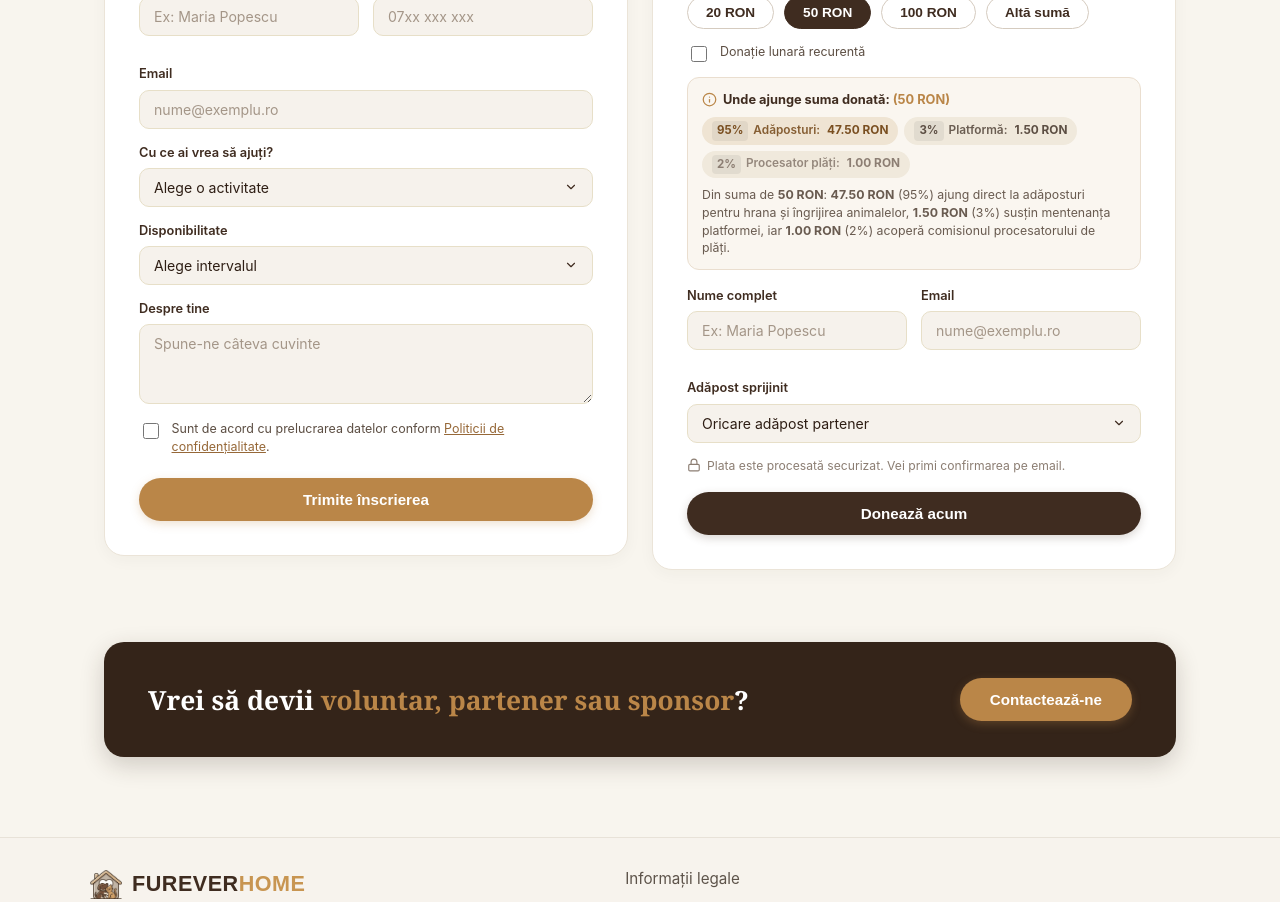
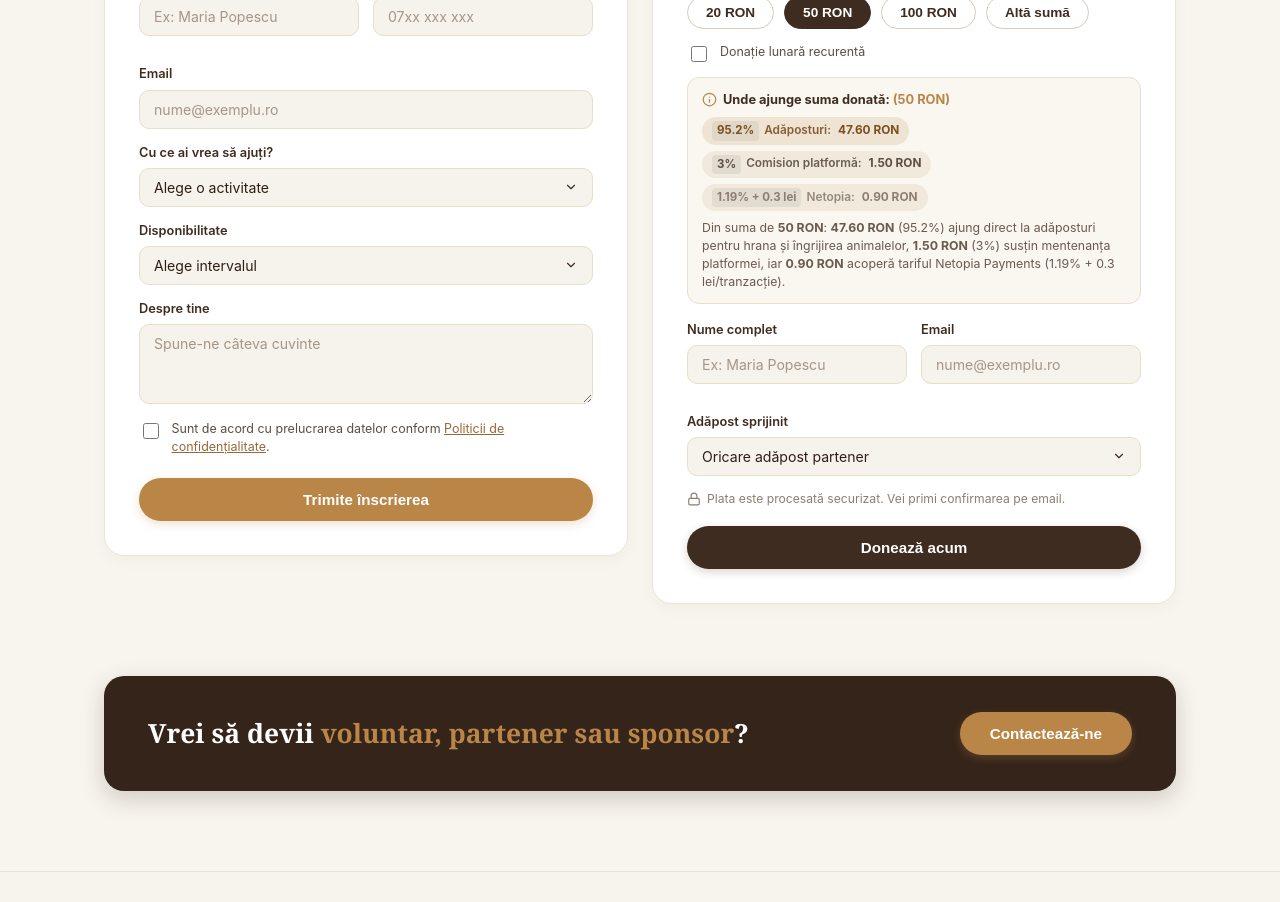
Before and after one commit to Fur-Ever-Home/FurEverHome-FE, a React (Vite) app: page /colaborari in a window 1280 px wide. Shown: the part 1960-2862 px from the top of the page. Built offline with nearby package versions, Linux system fonts and the light colour scheme; no server answers; a web font is replaced by a local one.

Commit message:
Calcul exact pentru tarif Netopia Payments (1.19 la suta plus 0.3 lei) si comision platforma 3 la suta

```diff
--- a/src/colaborariTranslations.ts
+++ b/src/colaborariTranslations.ts
@@ -110,6 +110,7 @@ export interface ColaborariTranslationKeys {
   donTransparencyShelters: string;
   donTransparencyPlatform: string;
   donTransparencyFees: string;
+  donTransparencyNetopiaFormula: string;
   donTransparencyDesc: string;
   donLabelShelter: string;
   donShelterAny: string;
@@ -239,9 +240,10 @@ export const colaborariTranslations: {
     donRecurringCheckbox: "Donație lunară recurentă",
     donTransparencyTitle: "Unde ajunge suma donată:",
     donTransparencyShelters: "Adăposturi",
-    donTransparencyPlatform: "Platformă",
-    donTransparencyFees: "Procesator plăți",
-    donTransparencyDesc: "95% din sumă merge direct către hrană și îngrijire în adăposturi, 3% susține mentenanța platformei, iar 2% acoperă comisionul procesatorului de plăți securizate.",
+    donTransparencyPlatform: "Comision platformă",
+    donTransparencyFees: "Netopia Payments",
+    donTransparencyNetopiaFormula: "1.19% + 0.3 lei",
+    donTransparencyDesc: "Cea mai mare parte din sumă (~95%) ajunge direct la adăposturi pentru hrana și îngrijirea animalelor, 3% susține mentenanța platformei, iar tariful Netopia este de 1.19% + 0.3 lei per tranzacție.",
     donLabelShelter: "Adăpost sprijinit",
     donShelterAny: "Oricare adăpost partener",
     donSecurityNote: "Plata este procesată securizat. Vei primi confirmarea pe email.",
@@ -365,9 +367,10 @@ export const colaborariTranslations: {
     donRecurringCheckbox: "Monthly recurring donation",
     donTransparencyTitle: "Where your donation goes:",
     donTransparencyShelters: "Shelters",
-    donTransparencyPlatform: "Platform",
-    donTransparencyFees: "Payment fees",
-    donTransparencyDesc: "95% of your donation goes directly towards food and medical care in shelters, 3% supports platform maintenance, and 2% covers secure payment processing fees.",
+    donTransparencyPlatform: "Platform fee",
+    donTransparencyFees: "Netopia Payments",
+    donTransparencyNetopiaFormula: "1.19% + 0.3 RON",
+    donTransparencyDesc: "The vast majority (~95%) goes directly to shelters for animal care and food, 3% supports platform maintenance, and Netopia transaction fee is 1.19% + 0.3 RON per transaction.",
     donLabelShelter: "Supported shelter",
     donShelterAny: "Any partner shelter",
     donSecurityNote: "Payment is securely processed. You will receive email confirmation.",
--- a/src/pages/Colaborari.tsx
+++ b/src/pages/Colaborari.tsx
@@ -73,7 +73,10 @@ export default function Colaborari() {
   });
   const [donSubmitted, setDonSubmitted] = useState(false);
 
-  // Calcul dinamic procente donație (95% adăposturi, 3% comision platformă, 2% procesator plăți)
+  // Calcul dinamic donație conform tarifelor exacte:
+  // - Netopia Payments: 1.19% + 0.30 RON per tranzacție
+  // - Comision platformă: 3%
+  // - Adăposturi: Restul sumei donate (aprox. 95%)
   const currentTotalAmount =
     selectedAmount === 'custom'
       ? parseFloat(customAmount) > 0
@@ -81,9 +84,27 @@ export default function Colaborari() {
         : 0
       : selectedAmount;
 
-  const shelterVal = (currentTotalAmount * 0.95).toFixed(2);
-  const platformVal = (currentTotalAmount * 0.03).toFixed(2);
-  const feeVal = (currentTotalAmount * 0.02).toFixed(2);
+  const netopiaFee =
+    currentTotalAmount > 0
+      ? Math.round((currentTotalAmount * 0.0119 + 0.3) * 100) / 100
+      : 0;
+  const platformFee =
+    currentTotalAmount > 0
+      ? Math.round(currentTotalAmount * 0.03 * 100) / 100
+      : 0;
+  const shelterAmount =
+    currentTotalAmount > 0
+      ? Math.max(0, Math.round((currentTotalAmount - netopiaFee - platformFee) * 100) / 100)
+      : 0;
+
+  const shelterPct =
+    currentTotalAmount > 0
+      ? ((shelterAmount / currentTotalAmount) * 100).toFixed(1)
+      : '95.2';
+
+  const shelterVal = shelterAmount.toFixed(2);
+  const platformVal = platformFee.toFixed(2);
+  const feeVal = netopiaFee.toFixed(2);
 
   const scrollToSection = (id: string) => {
     const el = document.getElementById(id);
@@ -508,30 +529,30 @@ export default function Colaborari() {
                     </div>
                     <div className="colab-transparency-pills">
                       <div className="colab-transparency-pill shelter">
-                        <span className="colab-pill-pct">95%</span>
+                        <span className="colab-pill-pct">{currentTotalAmount > 0 ? `${shelterPct}%` : '~95%'}</span>
                         <span className="colab-pill-label">{t.donTransparencyShelters}:</span>
-                        <span className="colab-pill-amount">{currentTotalAmount > 0 ? `${shelterVal} RON` : '95%'}</span>
+                        <span className="colab-pill-amount">{currentTotalAmount > 0 ? `${shelterVal} RON` : ''}</span>
                       </div>
                       <div className="colab-transparency-pill platform">
                         <span className="colab-pill-pct">3%</span>
                         <span className="colab-pill-label">{t.donTransparencyPlatform}:</span>
-                        <span className="colab-pill-amount">{currentTotalAmount > 0 ? `${platformVal} RON` : '3%'}</span>
+                        <span className="colab-pill-amount">{currentTotalAmount > 0 ? `${platformVal} RON` : ''}</span>
                       </div>
                       <div className="colab-transparency-pill fee">
-                        <span className="colab-pill-pct">2%</span>
-                        <span className="colab-pill-label">{t.donTransparencyFees}:</span>
-                        <span className="colab-pill-amount">{currentTotalAmount > 0 ? `${feeVal} RON` : '2%'}</span>
+                        <span className="colab-pill-pct">{t.donTransparencyNetopiaFormula}</span>
+                        <span className="colab-pill-label">Netopia:</span>
+                        <span className="colab-pill-amount">{currentTotalAmount > 0 ? `${feeVal} RON` : ''}</span>
                       </div>
                     </div>
                     <p className="colab-transparency-desc">
                       {currentTotalAmount > 0 ? (
                         lang === 'ro' ? (
                           <>
-                            Din suma de <strong>{currentTotalAmount} RON</strong>: <strong>{shelterVal} RON</strong> (95%) ajung direct la adăposturi pentru hrana și îngrijirea animalelor, <strong>{platformVal} RON</strong> (3%) susțin mentenanța platformei, iar <strong>{feeVal} RON</strong> (2%) acoperă comisionul procesatorului de plăți.
+                            Din suma de <strong>{currentTotalAmount} RON</strong>: <strong>{shelterVal} RON</strong> ({shelterPct}%) ajung direct la adăposturi pentru hrana și îngrijirea animalelor, <strong>{platformVal} RON</strong> (3%) susțin mentenanța platformei, iar <strong>{feeVal} RON</strong> acoperă tariful Netopia Payments (1.19% + 0.3 lei/tranzacție).
                           </>
                         ) : (
                           <>
-                            From your donation of <strong>{currentTotalAmount} RON</strong>: <strong>{shelterVal} RON</strong> (95%) goes directly to shelters for animal care and food, <strong>{platformVal} RON</strong> (3%) supports platform maintenance, and <strong>{feeVal} RON</strong> (2%) covers the payment processor fee.
+                            From your donation of <strong>{currentTotalAmount} RON</strong>: <strong>{shelterVal} RON</strong> ({shelterPct}%) goes directly to shelters for animal care and food, <strong>{platformVal} RON</strong> (3%) supports platform operations, and <strong>{feeVal} RON</strong> covers the Netopia Payments fee (1.19% + 0.3 RON/transaction).
                           </>
                         )
                       ) : (
```
